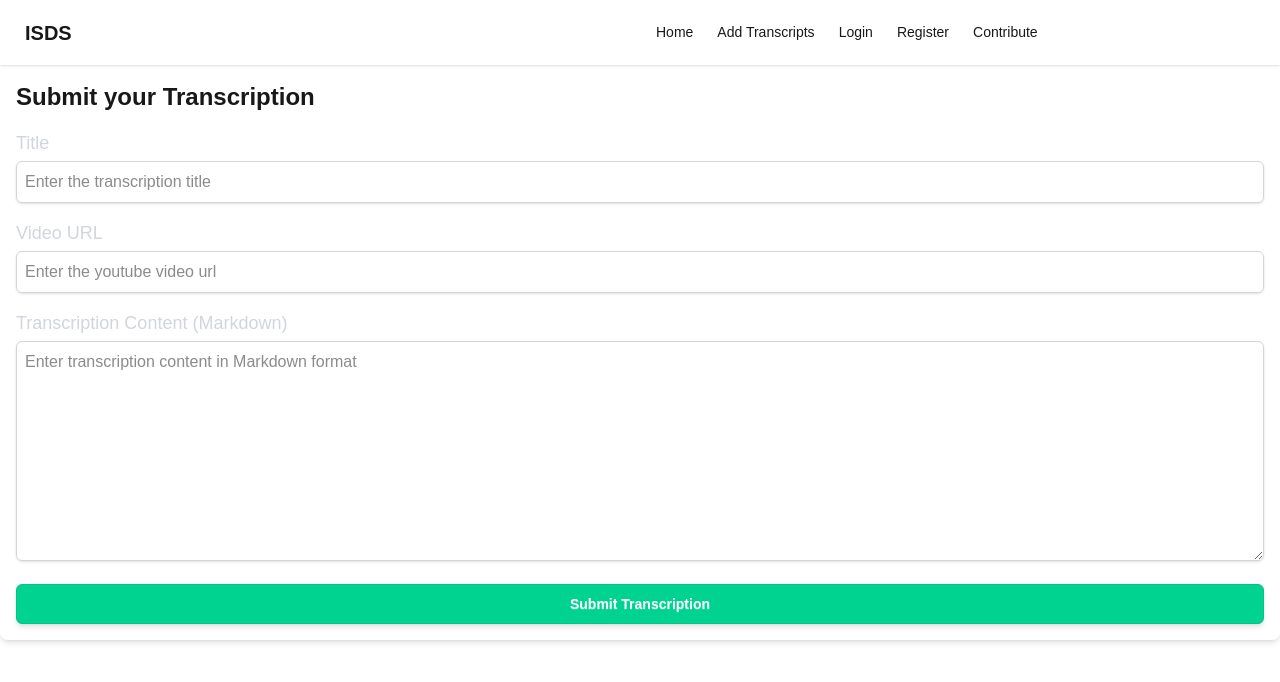
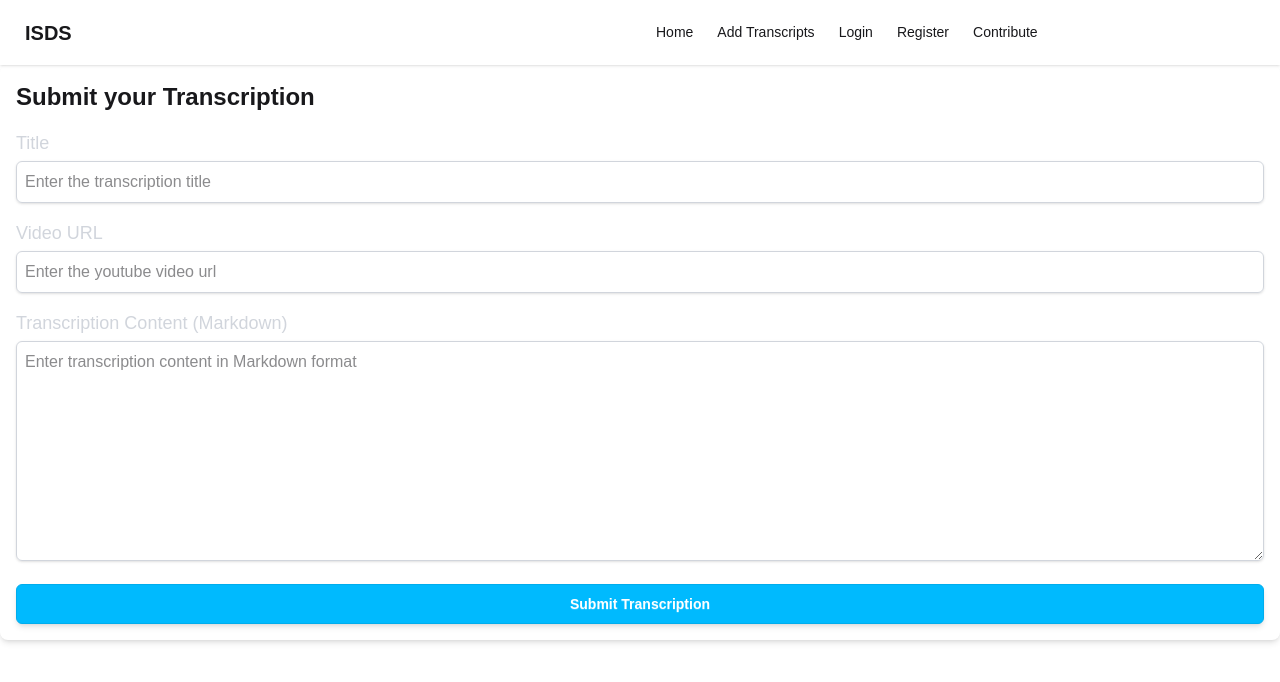
Before and after one commit to bishalacharya108/search-transcripts-archive, a Next.js app: page /add in a window 1280 px wide. Shown: the top 682 px of the page. Built offline with nearby package versions, Linux system fonts and the light colour scheme.

Commit message:
Minor Ui update

```diff
--- a/src/app/add/page.tsx
+++ b/src/app/add/page.tsx
@@ -123,7 +123,7 @@ const TranscriptionPage: NextPage = () => {
         <button
           type="submit"
           disabled={loading}
-          className={`w-full btn py-2 px-4 btn-success text-white rounded-md shadow-md ${
+          className={`w-full btn py-2 px-4 btn-info text-white rounded-md shadow-md ${
             loading ? "opacity-50" : "hover:btn-accent"
           }`}
         >
--- a/src/components/AuthForm.tsx
+++ b/src/components/AuthForm.tsx
@@ -65,7 +65,7 @@ type AuthFormProps = {
               required
             />
 
-            <button className="btn btn-neutral w-full mt-4 hover:text-black hover:bg-white">{buttonText}</button>
+            <button className="btn  btn-info text-white w-full mt-4 hover:bg-green-500 uppercase">{buttonText}</button>
             {errorMessage && <p className="text-red-400">{errorMessage}</p>}
           </form>
         </div>
```
Also changed, not shown: src/app/api/users/about/route.ts (added).
